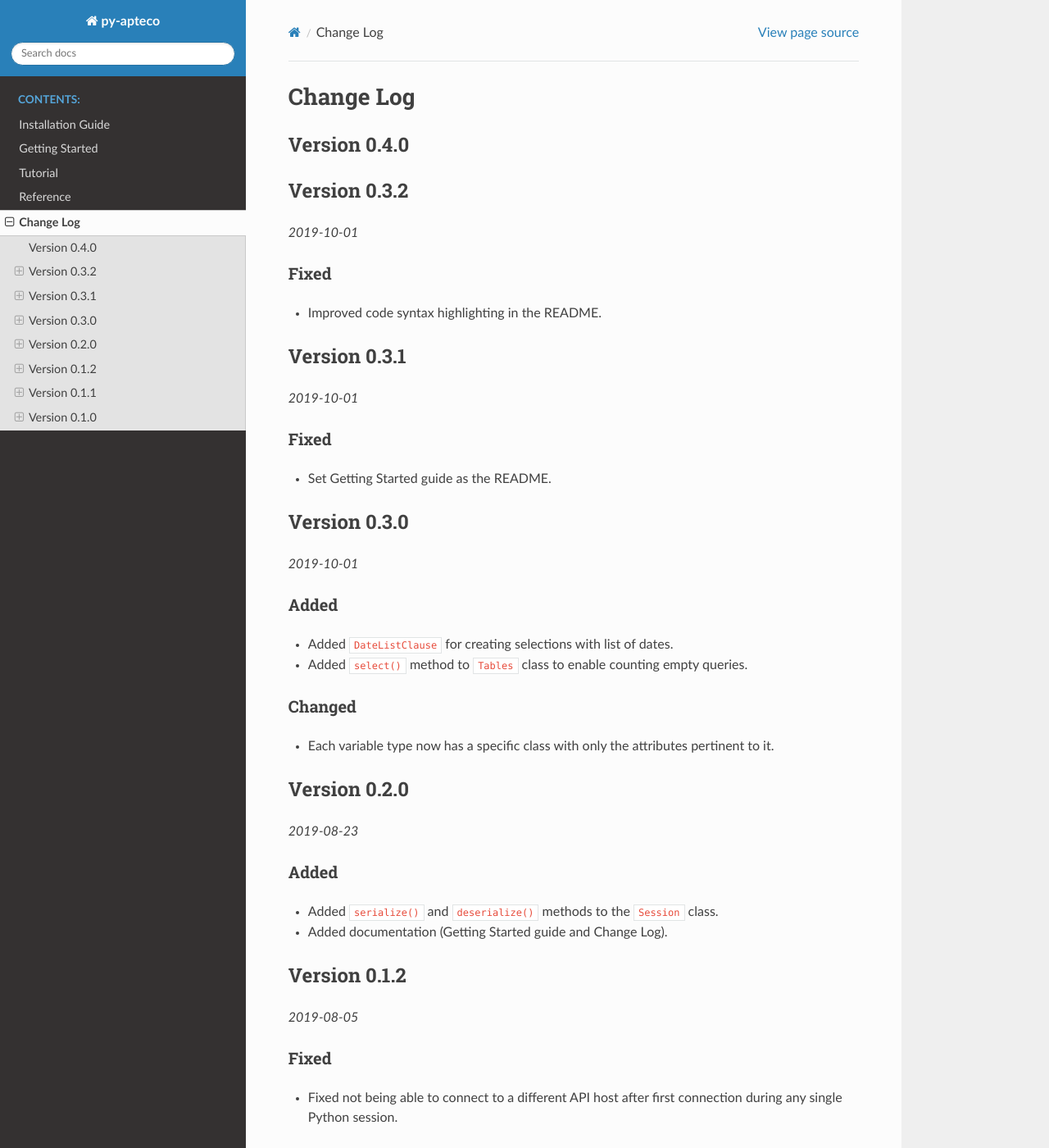
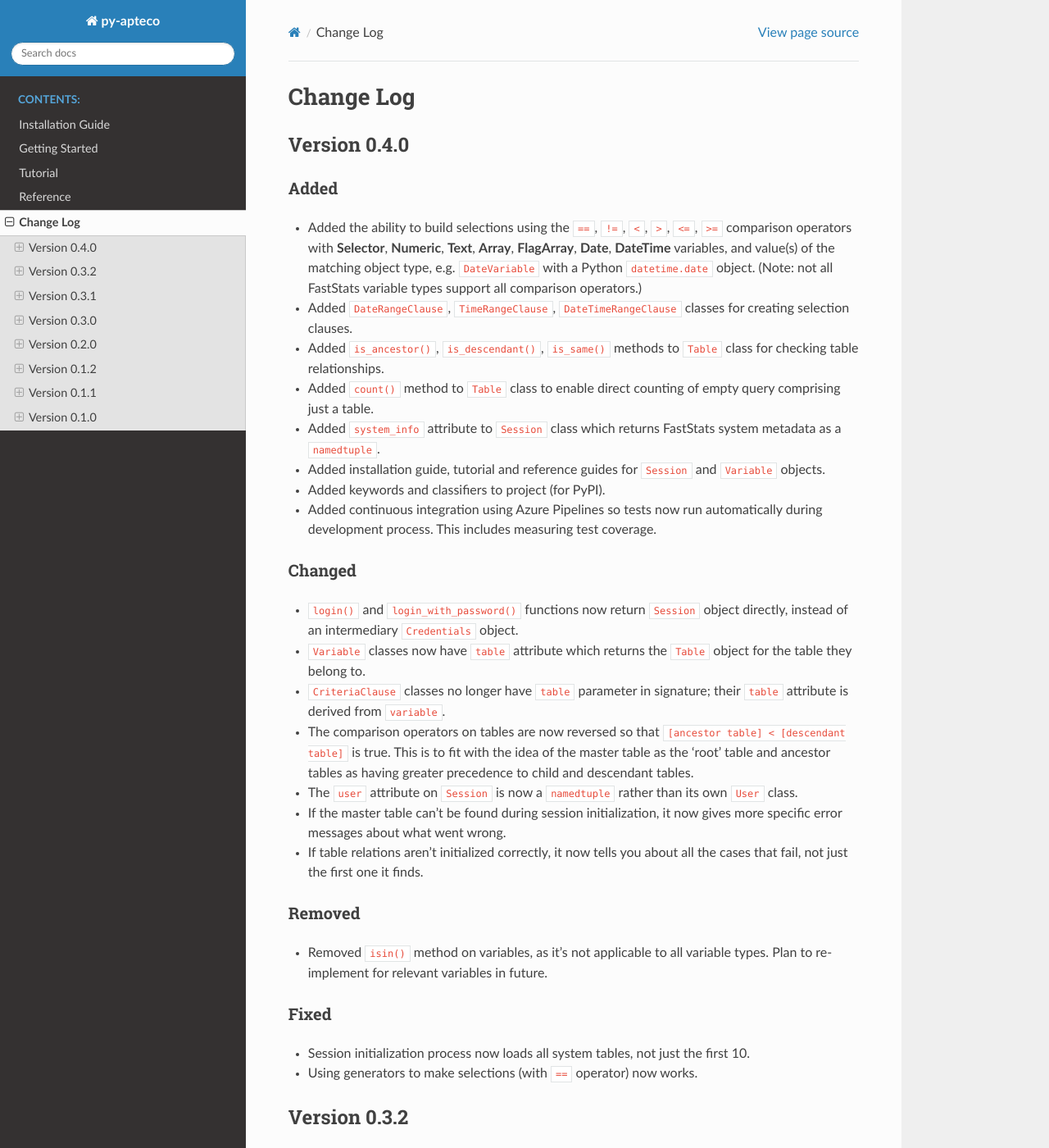
Before and after one commit to Apteco/py-apteco, a Sphinx documentation site: the page built from docs/source/changelog.rst, in a window 1280 px wide and 1400 px high. Shown: the whole window at 82% size. Built offline with Sphinx 7.4.7 and the Read the Docs theme 2.0.0, drawn with Linux system fonts in a browser that asks for light colours.

Commit message:
Update changelog and other small corrections. [AB#1160] - Remove glob directive from reference.rst, since topics are listed explicitly to give desired order. - Remove reference to creating selections how-to from variables.rst, since not yet actually added.

```diff
--- a/docs/source/changelog.rst
+++ b/docs/source/changelog.rst
@@ -5,6 +5,62 @@ Change Log
 Version 0.4.0
 =============
 
+Added
+-----
+
+* Added the ability to build selections using the
+  ``==``, ``!=``, ``<``, ``>``, ``<=``, ``>=`` comparison operators with
+  **Selector**, **Numeric**, **Text**, **Array**, **FlagArray**, **Date**, **DateTime**
+  variables, and value(s) of the matching object type,
+  e.g. ``DateVariable`` with a Python ``datetime.date`` object.
+  (Note: not all FastStats variable types support all comparison operators.)
+* Added ``DateRangeClause``, ``TimeRangeClause``, ``DateTimeRangeClause`` classes
+  for creating selection clauses.
+* Added ``is_ancestor()``, ``is_descendant()``, ``is_same()`` methods
+  to ``Table`` class for checking table relationships.
+* Added ``count()`` method to ``Table`` class to enable direct counting
+  of empty query comprising just a table.
+* Added ``system_info`` attribute to ``Session`` class which returns
+  FastStats system metadata as a ``namedtuple``.
+* Added installation guide, tutorial
+  and reference guides for ``Session`` and ``Variable`` objects.
+* Added keywords and classifiers to project (for PyPI).
+* Added continuous integration using Azure Pipelines
+  so tests now run automatically during development process.
+  This includes measuring test coverage.
+
+Changed
+-------
+
+* ``login()`` and ``login_with_password()`` functions now return ``Session`` object
+  directly, instead of an intermediary ``Credentials`` object.
+* ``Variable`` classes now have ``table`` attribute
+  which returns the ``Table`` object for the table they belong to.
+* ``CriteriaClause`` classes no longer have ``table`` parameter in signature;
+  their ``table`` attribute is derived from ``variable``.
+* The comparison operators on tables are now reversed so that
+  ``[ancestor table] < [descendant table]`` is true.
+  This is to fit with the idea of the master table as the 'root' table
+  and ancestor tables as having greater precedence to child and descendant tables.
+* The ``user`` attribute on ``Session`` is now a ``namedtuple``
+  rather than its own ``User`` class.
+* If the master table can't be found during session initialization,
+  it now gives more specific error messages about what went wrong.
+* If table relations aren't initialized correctly,
+  it now tells you about all the cases that fail, not just the first one it finds.
+
+Removed
+-------
+
+* Removed ``isin()`` method on variables, as it's not applicable to all variable types.
+  Plan to re-implement for relevant variables in future.
+
+Fixed
+-----
+
+* Session initialization process now loads all system tables,
+  not just the first 10.
+* Using generators to make selections (with ``==`` operator) now works.
 
 Version 0.3.2
 =============
--- a/docs/source/reference.rst
+++ b/docs/source/reference.rst
@@ -6,7 +6,6 @@ Reference topics:
 
 .. toctree::
     :maxdepth: 1
-    :glob:
 
     reference/topics/session.rst
     reference/topics/variables.rst
--- a/docs/source/reference/topics/variables.rst
+++ b/docs/source/reference/topics/variables.rst
@@ -79,9 +79,6 @@ using the Python comparison operators::
 
 For details on variable types, their supported operators and accepted values,
 see the variables :ref:`variable_api_reference` section below.
-
-.. seealso::
-    Find more details on building selections in the :ref:`create_selection` guide.
 
 .. _variable_api_reference:
 
```
